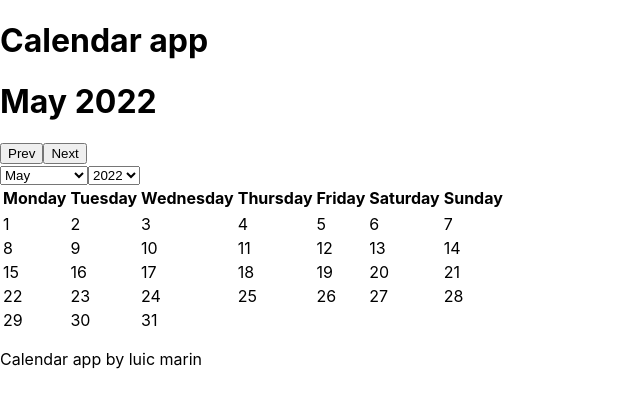
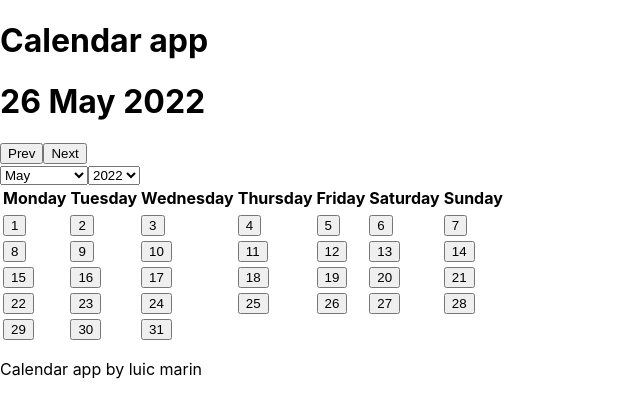
Before and after one commit to AcidBurnHen/swtichy, a Next.js app: page / in a window 1280 px wide. Shown: the top 418 px of the page, without its empty margins (0-640 px from the left). Built offline with nearby package versions, Linux system fonts and the light colour scheme.

Commit message:
Added query paramaters for the calendar date

```diff
--- a/components/calendar/Calendar.tsx
+++ b/components/calendar/Calendar.tsx
@@ -3,25 +3,36 @@ import DaysInMonth from './DaysInMonth';
 import SelectDate from './SelectDate';
 
 import { useState } from 'react';
-import { getMonth, getYear } from '../../lib/datetime';
+import { getDay, getMonth, getYear } from '../../lib/datetime';
 
 const Calendar = () => {
   const [parentMonth, setParentMonth] = useState(getMonth);
-  const [parentYear, setParentYear] = useState(getYear)
+  const [parentYear, setParentYear] = useState(getYear);
+  const [parentDay, setParentDay] = useState(getDay);
 
   return (
     <div>
-      <h1>{parentMonth}  {parentYear}</h1>
+      <h1>
+        {parentDay} {parentMonth} {parentYear}
+      </h1>
 
       <div>
-        <SelectDate setParentMonth={setParentMonth} setParentYear={setParentYear}/>
+        <SelectDate
+          day={parentDay}
+          setParentMonth={setParentMonth}
+          setParentYear={setParentYear}
+        />
       </div>
       <div>
         <table>
           <thead>
             <Weekdays />
           </thead>
-          <DaysInMonth month={parentMonth} year={parentYear}/>
+          <DaysInMonth
+            setParentDay={setParentDay}
+            month={parentMonth}
+            year={parentYear}
+          />
         </table>
       </div>
     </div>
--- a/components/calendar/DaysInMonth.tsx
+++ b/components/calendar/DaysInMonth.tsx
@@ -1,14 +1,36 @@
-import { FC } from 'react';
-import { getFirstDayOfMonth, getNumOfDaysInMonth } from '../../lib/datetime';
+import { Dispatch, FC, MouseEvent, SetStateAction } from 'react';
+import {
+  getDay,
+  getFirstDayOfMonth,
+  getNumOfDaysInMonth,
+} from '../../lib/datetime';
+import { useRouter } from 'next/router';
+import { useState } from 'react';
 
 interface Month {
+  setParentDay: Dispatch<SetStateAction<string>>;
   month: string;
   year: string;
 }
 
-const DaysInMonth: FC<Month> = ({ month, year }) => {
+const DaysInMonth: FC<Month> = ({ setParentDay, month, year }) => {
   const firstDay = getFirstDayOfMonth(month, year);
   const monthDays = getNumOfDaysInMonth(month, year);
+  const { push } = useRouter();
+
+  const [day, setDay] = useState(getDay);
+
+  const handleDay = (event: MouseEvent<HTMLButtonElement>) => {
+    const day = (event.target as HTMLButtonElement).value;
+
+    push({
+      pathname: '',
+      query: { day: day, month: month, year: year },
+    });
+
+    setDay(day);
+    setParentDay(day);
+  };
 
   let emptySpace = [];
   for (let i = 1; i < firstDay; i++) {
@@ -17,7 +39,13 @@ const DaysInMonth: FC<Month> = ({ month, year }) => {
 
   let daysInAMonth = [];
   for (let d = 1; d <= monthDays; d++) {
-    daysInAMonth.push(<td key={d}>{d}</td>);
+    daysInAMonth.push(
+      <td key={d}>
+        <button value={d} onClick={handleDay}>
+          {d}
+        </button>
+      </td>
+    );
   }
 
   const totalSpace = [...emptySpace, ...daysInAMonth];
--- a/components/calendar/SelectDate.tsx
+++ b/components/calendar/SelectDate.tsx
@@ -1,14 +1,23 @@
-import { dateData, getMonths, getMonth, getYear, getYears } from '../../lib/datetime';
+import {
+  dateData,
+  getMonths,
+  getMonth,
+  getYear,
+  getYears,
+} from '../../lib/datetime';
 import { useState, ChangeEvent, FC, SetStateAction, Dispatch } from 'react';
+import { useRouter } from 'next/router';
 
 interface MonthProps {
+  day: string;
   setParentMonth: Dispatch<SetStateAction<string>>;
-  setParentYear:  Dispatch<SetStateAction<string>>
+  setParentYear: Dispatch<SetStateAction<string>>;
 }
 
-const SelectDate: FC<MonthProps> = ({ setParentMonth, setParentYear }) => {
+const SelectDate: FC<MonthProps> = ({ day, setParentMonth, setParentYear }) => {
   const [month, setMonth] = useState(getMonth);
   const [year, setYear] = useState(getYear);
+  const { push } = useRouter();
 
   const months = getMonths.map((month: string, index: number) => {
     return (
@@ -23,12 +32,18 @@ const SelectDate: FC<MonthProps> = ({ setParentMonth, setParentYear }) => {
       <option value={year} key={index}>
         {year}
       </option>
-    )
-  })
+    );
+  });
 
   const nextMonth = () => {
-    const month = dateData.add(1, 'month').format('MMMM');
-    let year = dateData.format('YYYY')
+    let month = dateData.add(1, 'month').format('MMMM');
+    let year = dateData.format('YYYY');
+
+    push({
+      pathname: '/',
+      query: { day: day, month: month, year: year },
+    });
+
     setMonth(month);
     setParentMonth(month);
     setYear(year);
@@ -37,22 +52,42 @@ const SelectDate: FC<MonthProps> = ({ setParentMonth, setParentYear }) => {
 
   const prevMonth = () => {
     let month = dateData.subtract(1, 'month').format('MMMM');
-    let year = dateData.format('YYYY')
+    let year = dateData.format('YYYY');
+
+    push({
+      pathname: '/',
+      query: { day: day, month: month, year: year },
+    });
+
     setMonth(month);
     setParentMonth(month);
     setYear(year);
-    setParentYear(year)
+    setParentYear(year);
   };
 
   const handleMonth = (event: ChangeEvent<HTMLSelectElement>) => {
-    setMonth(event.target.value);
-    setParentMonth(event.target.value);
+    let month = event.target.value;
+
+    setMonth(month);
+    setParentMonth(month);
+
+    push({
+      pathname: '/',
+      query: { day: day, month: month, year: year },
+    });
   };
 
   const handleYear = (event: ChangeEvent<HTMLSelectElement>) => {
-    setYear(event.target.value);
-    setParentYear(event.target.value);
-  }
+    let year = event.target.value;
+
+    setYear(year);
+    setParentYear(year);
+
+    push({
+      pathname: '/',
+      query: { day: day, month: month, year: year },
+    });
+  };
 
   return (
     <div>
--- a/lib/datetime.ts
+++ b/lib/datetime.ts
@@ -6,20 +6,22 @@ export const getYear: string = dateData.format('YYYY');
 
 export const getMonth: string = dateData.format('MMMM');
 
+export const getDay: string = dateData.format('DD');
+
 export const getMonths: string[] = moment.months();
 
 export const getYears = (): string[] => {
   let dates = [];
-  let startDate = moment("1980-01-01");
-  let stopDate = moment("2050-01-01");
+  let startDate = moment('1980-01-01');
+  let stopDate = moment('2050-01-01');
 
   while (startDate <= stopDate) {
-    dates.push(moment(startDate).format("YYYY"));
-    startDate = moment(startDate).add(1, "year");
+    dates.push(moment(startDate).format('YYYY'));
+    startDate = moment(startDate).add(1, 'year');
   }
 
   return dates;
-}
+};
 
 export const getWeekdays = (): string[] => {
   const days = moment.weekdays();
--- a/package.json
+++ b/package.json
@@ -12,11 +12,13 @@
     "moment": "^2.29.3",
     "next": "12.1.6",
     "react": "18.1.0",
-    "react-dom": "18.1.0"
+    "react-dom": "18.1.0",
+    "styled-components": "^5.3.5"
   },
   "devDependencies": {
     "@types/node": "^17.0.35",
     "@types/react": "^18.0.9",
+    "babel-plugin-styled-components": "^2.0.7",
     "eslint": "8.16.0",
     "eslint-config-next": "12.1.6",
     "typescript": "^4.7.2"
```
Also changed, not shown: pages/index.tsx (+5 -5 lines), 1 other file (tests, documents, lock files or other folders). Lines whose indentation alone changed are shown as unchanged.
